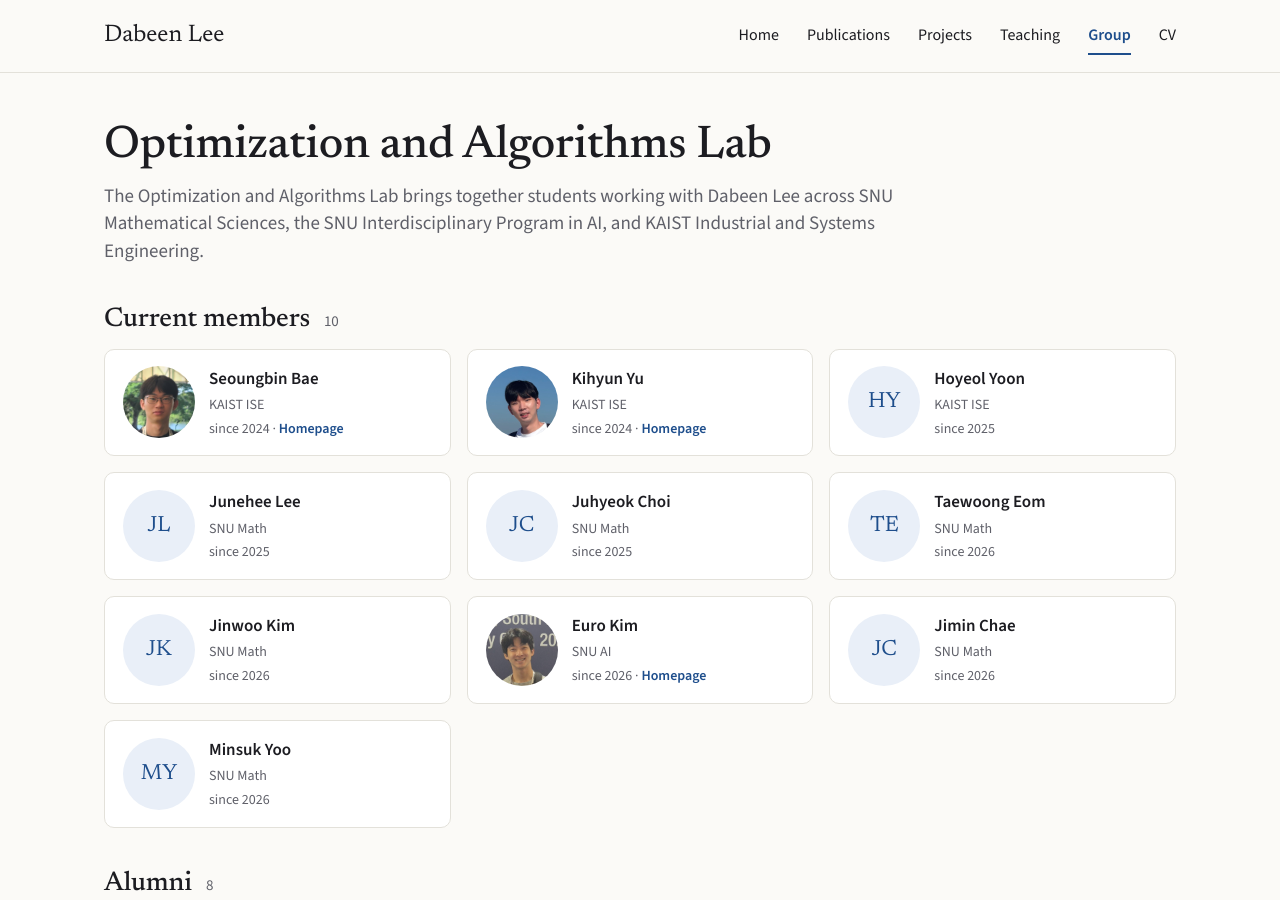
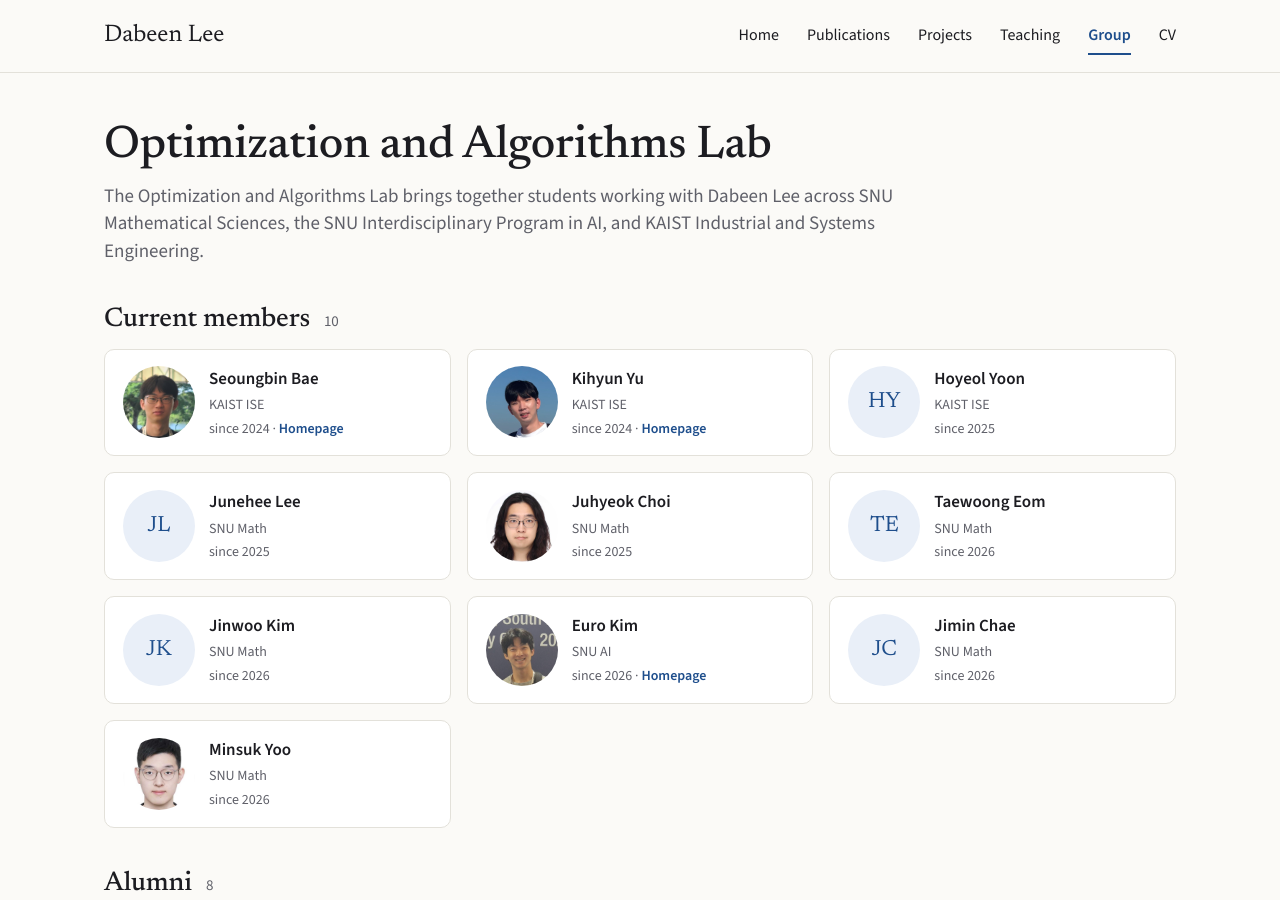
Before and after one commit to dabeenl/dabeenl.github.io, a Jekyll site: the page built from group.html, in a window 1280 px wide and 900 px high. Built offline with Jekyll 4.4.1, drawn with Linux system fonts in a browser that asks for light colours.

Commit message:
group: add photos for Juhyeok Choi and Minsuk Yoo
Co-Authored-By: Claude Opus 5 <noreply@anthropic.com>

```diff
--- a/_data/members.yml
+++ b/_data/members.yml
@@ -26,6 +26,7 @@
   program: ""
   affiliation: SNU Math
   since: 2025
+  photo: /assets/img/members/juhyeok-choi.jpg
 - name: Taewoong Eom
   program: ""
   affiliation: SNU Math
@@ -48,3 +49,4 @@
   program: ""
   affiliation: SNU Math
   since: 2026
+  photo: /assets/img/members/minsuk-yoo.jpg
```
Also changed, not shown: assets/img/members/juhyeok-choi.jpg (added), assets/img/members/minsuk-yoo.jpg (added).
